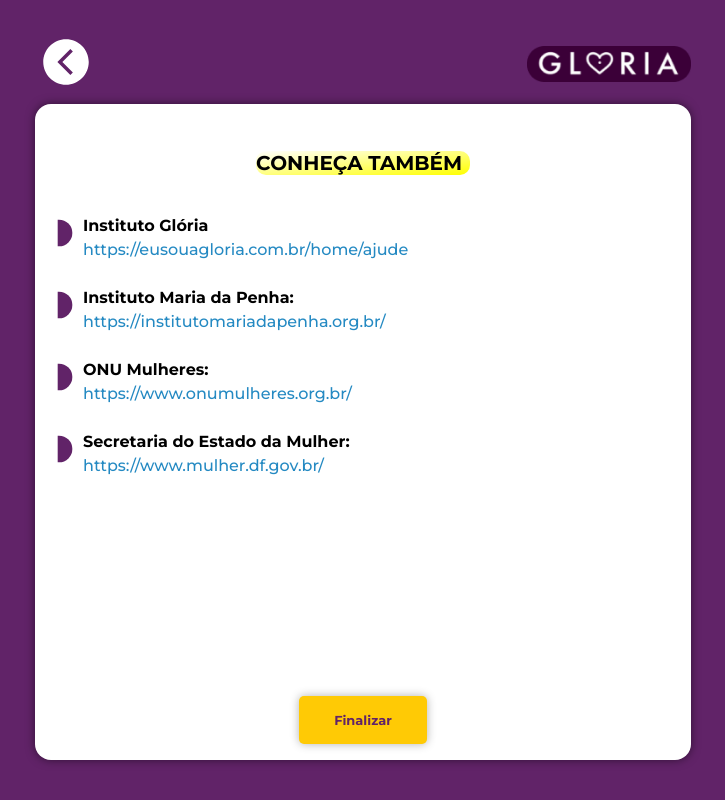
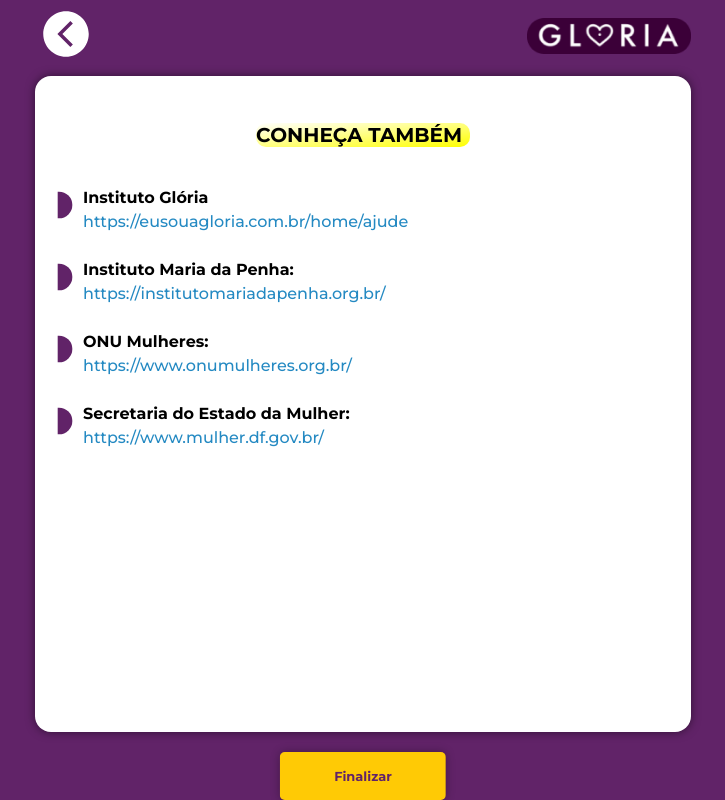
Before and after one commit to anajbsouza/Mapa-da-Violencia, a React (Vite) app in the folder frontend/: page /know-more in a window 1280 px wide. Shown: the whole page, without its empty margins (277-1002 px from the left). Built offline with nearby package versions, Linux system fonts and the light colour scheme.

Commit message:
feat: desktop footer pages responsivity

```diff
--- a/frontend/src/App.css
+++ b/frontend/src/App.css
@@ -14,7 +14,6 @@ main {
   width: 80vw;
   height: 80vh;
   box-shadow: 0px 0px 10px rgba(0, 0, 0, 0.5);
-  overflow: auto;
 }
 
 /*Componentes Header e HeaderMap*/
@@ -119,20 +118,22 @@ main {
   @media (min-width: 600px) {
     .logo {
         width: 35%;
+        margin-top: -3vh;
     }
 
     .button-back .icon-back{
       width: 7vh;
+      margin-top: -3vh;
     }
   }
 
   @media (min-width: 1000px) {
     .logo {
-      margin-top: 3vh;
+      margin-top: -4vh;
       width: 25%;
     }
 
     .button-back .icon-back {
-      margin-top: 3vh;
+      margin-top: -4vh;
     }
   }
--- a/frontend/src/pages/FormAboutViolencePage.tsx
+++ b/frontend/src/pages/FormAboutViolencePage.tsx
@@ -120,7 +120,7 @@ const handleNext = () => {
     return (
         <div>
             <Header />
-            <main>
+            <main className="main-about-violence">
                 <section className="page">
                     <FormIndex value={2}/>
                 </section>
--- a/frontend/src/pages/FormStatePage.tsx
+++ b/frontend/src/pages/FormStatePage.tsx
@@ -129,8 +129,8 @@ const FormStatePage = () => {
         </section>
 
         <section className="information">
-          <p>Esta informação é valiosa para nós!</p>
-          <p>Estamos aqui para ajudar e garantir que você se sinta seguro e acolhido ao compartilhar sua experiência.</p>
+          <p className="info-form-state">Esta informação é valiosa para nós!</p>
+          <p className="info-form-state">Estamos aqui para ajudar e garantir que você se sinta seguro e acolhido ao compartilhar sua experiência.</p>
         </section>
 
        <ErrorMessage error={error}/>
--- a/frontend/src/pages/WhatToDoPage.tsx
+++ b/frontend/src/pages/WhatToDoPage.tsx
@@ -22,7 +22,7 @@ const WhatToDoPage = () => {
     return (
         <div className="whattodo-page">
             <Header />
-            <main>
+            <main className="main-whattodo">
                 <section className="what-to-do">
                     <section className="titles-whattodo">
                         <h4 className="intro-title">Este é o Mapa da Violência do Instituto Glória</h4>
--- a/frontend/src/styles/Footer.css
+++ b/frontend/src/styles/Footer.css
@@ -2,7 +2,7 @@
     background-color: #FFCA05;
     color: #612368;
     position: fixed;
-    bottom: 0;
+    bottom: -12vh;
     left: 50%;
     transform: translateX(-50%);
     width: 30vw;
@@ -20,13 +20,14 @@
 
 @media (min-width: 600px) {
   .footer {
-    width: 18vw;
+    width: 20vw;
+    margin-bottom: 10vh ;
   }
 }
 
 @media (min-width: 1000px) {
   .footer {
-    width: 10vw;
-    margin-bottom: 7vh;
+    width: 13vw;
+    margin-bottom: 12vh;
   }
 }
--- a/frontend/src/styles/FormAboutViolencePage.css
+++ b/frontend/src/styles/FormAboutViolencePage.css
@@ -1,3 +1,7 @@
+.main-about-violence {
+    overflow-y: auto;
+}
+
 .page{
     display: flex;
     justify-content: flex-end;
--- a/frontend/src/styles/FormStatePage.css
+++ b/frontend/src/styles/FormStatePage.css
@@ -2,10 +2,11 @@
   display: flex;
   flex-direction: column;
   padding: 2vh;
+  font-size: 0.9em;
 }
 
 .question-state{
-  font-size: 15px;
+  font-size: 0.9em;
   padding-left: -1vh;
   margin-top: -5px;
 }
@@ -23,10 +24,13 @@
 }
 
 
-.information{
+.information {
   display: flex;
   flex-direction: column;
   margin-top: 2%;
-  font-size: 15px;
   padding: 2vh;
+
+  .info-form-state {
+    font-size: 0.9em;
+  }
 }
--- a/frontend/src/styles/HomePage.css
+++ b/frontend/src/styles/HomePage.css
@@ -84,5 +84,6 @@ body {
 
     .footer-home {
         width: 13vw;
+        margin-bottom: 2vh;
     }
 }
--- a/frontend/src/styles/WhatToDoPage.css
+++ b/frontend/src/styles/WhatToDoPage.css
@@ -1,3 +1,6 @@
+.main-whattodo {
+    overflow-y: auto;
+}
 
 .titles-whattodo {
     display: flex;
```
